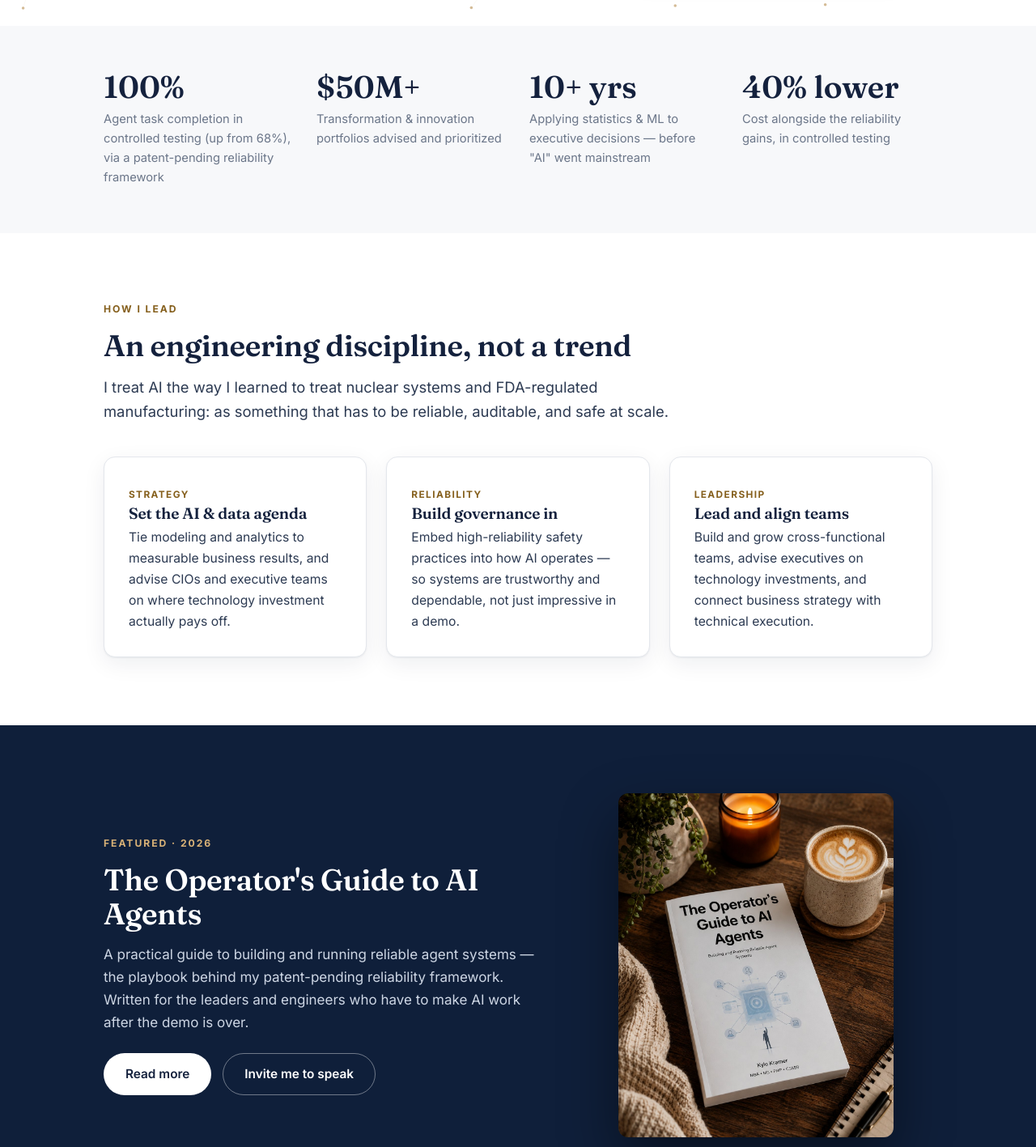
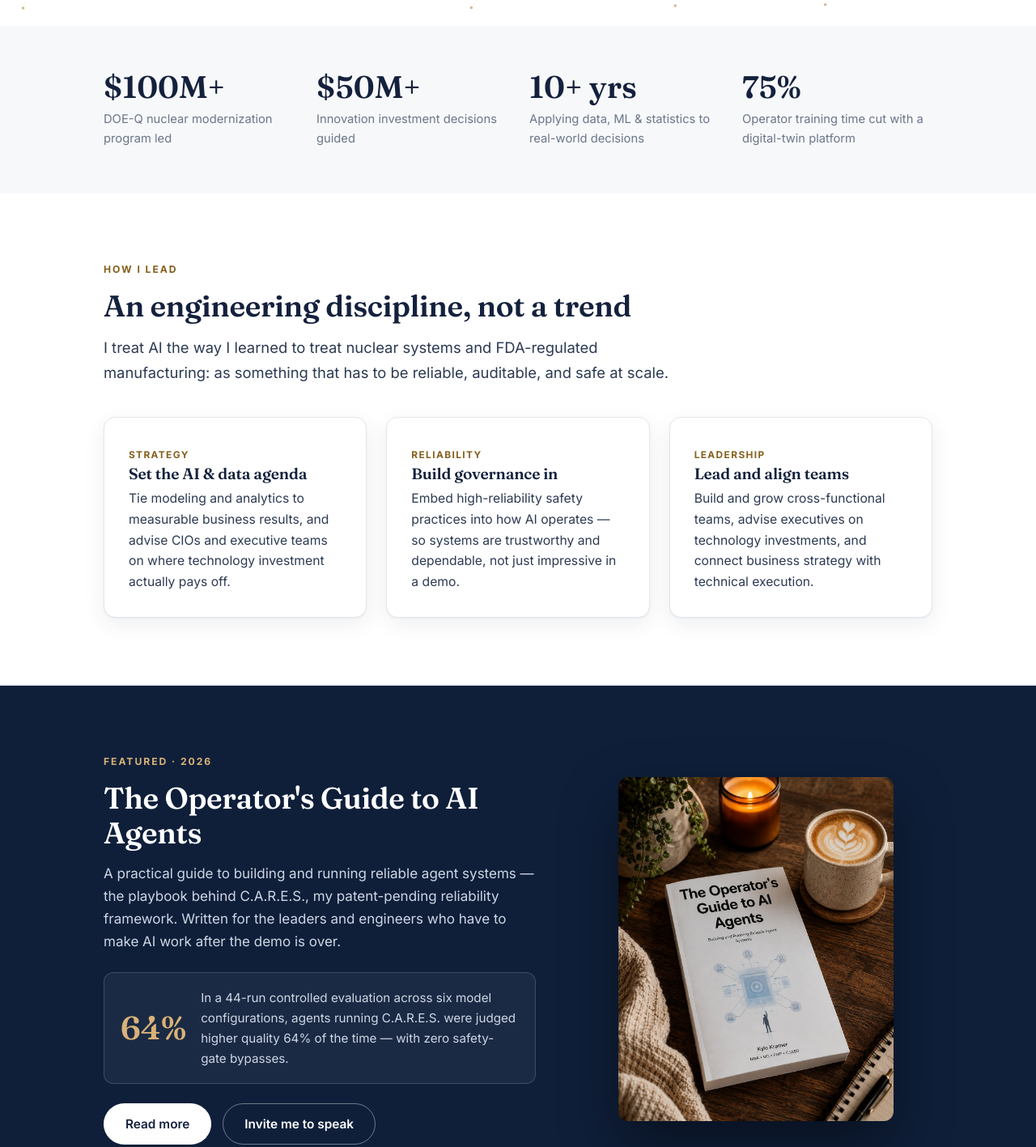
Before and after one commit to SixSigmaEngineer/kylekramer.ai, a plain HTML site: page index.html in a window 1280 px wide. Shown: the part 640-2057 px from the top of the page at 81% size. Drawn offline with Linux system fonts and the light colour scheme.

Commit message:
Update site

```diff
--- a/index.html
+++ b/index.html
@@ -67,20 +67,20 @@
     <div class="wrap">
       <div class="stats">
         <div class="stat">
-          <div class="num"><span class="count" data-count="100" data-suffix="%">0%</span></div>
-          <div class="label">Agent task completion in controlled testing (up from 68%), via a patent-pending reliability framework</div>
+          <div class="num"><span class="count" data-count="100" data-prefix="$" data-suffix="M+">$0M+</span></div>
+          <div class="label">DOE-Q nuclear modernization program led</div>
         </div>
         <div class="stat">
           <div class="num"><span class="count" data-count="50" data-prefix="$" data-suffix="M+">$0M+</span></div>
-          <div class="label">Transformation &amp; innovation portfolios advised and prioritized</div>
+          <div class="label">Innovation investment decisions guided</div>
         </div>
         <div class="stat">
           <div class="num"><span class="count" data-count="10" data-suffix="+ yrs">0+ yrs</span></div>
-          <div class="label">Applying statistics &amp; ML to executive decisions — before "AI" went mainstream</div>
+          <div class="label">Applying data, ML &amp; statistics to real-world decisions</div>
         </div>
         <div class="stat">
-          <div class="num"><span class="count" data-count="40" data-suffix="% lower">0% lower</span></div>
-          <div class="label">Cost alongside the reliability gains, in controlled testing</div>
+          <div class="num"><span class="count" data-count="75" data-suffix="%">0%</span></div>
+          <div class="label">Operator training time cut with a digital-twin platform</div>
         </div>
       </div>
     </div>
@@ -119,7 +119,11 @@
         <div>
           <p class="eyebrow">Featured · 2026</p>
           <h2>The Operator's Guide to AI Agents</h2>
-          <p>A practical guide to building and running reliable agent systems — the playbook behind my patent-pending reliability framework. Written for the leaders and engineers who have to make AI work after the demo is over.</p>
+          <p>A practical guide to building and running reliable agent systems — the playbook behind C.A.R.E.S., my patent-pending reliability framework. Written for the leaders and engineers who have to make AI work after the demo is over.</p>
+          <div class="proof-stat">
+            <span class="proof-num">64%</span>
+            <span class="proof-text">In a 44-run controlled evaluation across six model configurations, agents running C.A.R.E.S. were judged higher quality 64% of the time — with zero safety-gate bypasses.</span>
+          </div>
           <div class="hero-actions" style="margin-top:24px;">
             <a class="btn btn-light" href="writing.html">Read more</a>
             <a class="btn btn-outline-light" href="contact.html">Invite me to speak</a>
--- a/styles.css
+++ b/styles.css
@@ -237,6 +237,14 @@ button, .btn, .nav-toggle, [onclick] { cursor: pointer; }
 .pullquote cite { font-style: normal; font-weight: 600; color: var(--accent-dk); font-size: .95rem; }
 .pullquote .gloss { color: var(--ink-soft); margin-top: 14px; font-size: 1.08rem; }
 
+
+/* ---------- CARES proof stat (home featured block) ---------- */
+.proof-stat { display: flex; align-items: center; gap: 18px; margin: 24px 0 4px; padding: 18px 20px;
+  border: 1px solid rgba(255,255,255,.16); border-radius: 12px; background: rgba(255,255,255,.05); }
+.proof-stat .proof-num { font-family: var(--serif); font-size: 2.5rem; font-weight: 600; color: #d9b277; line-height: 1; flex: none; }
+.proof-stat .proof-text { color: #cdd6e4; font-size: .95rem; }
+@media (max-width: 860px) { .proof-stat { flex-direction: column; align-items: flex-start; gap: 10px; } }
+
 /* ---------- Responsive ---------- */
 @media (max-width: 860px) {
   .grid-2, .grid-3 { grid-template-columns: 1fr; }
```
